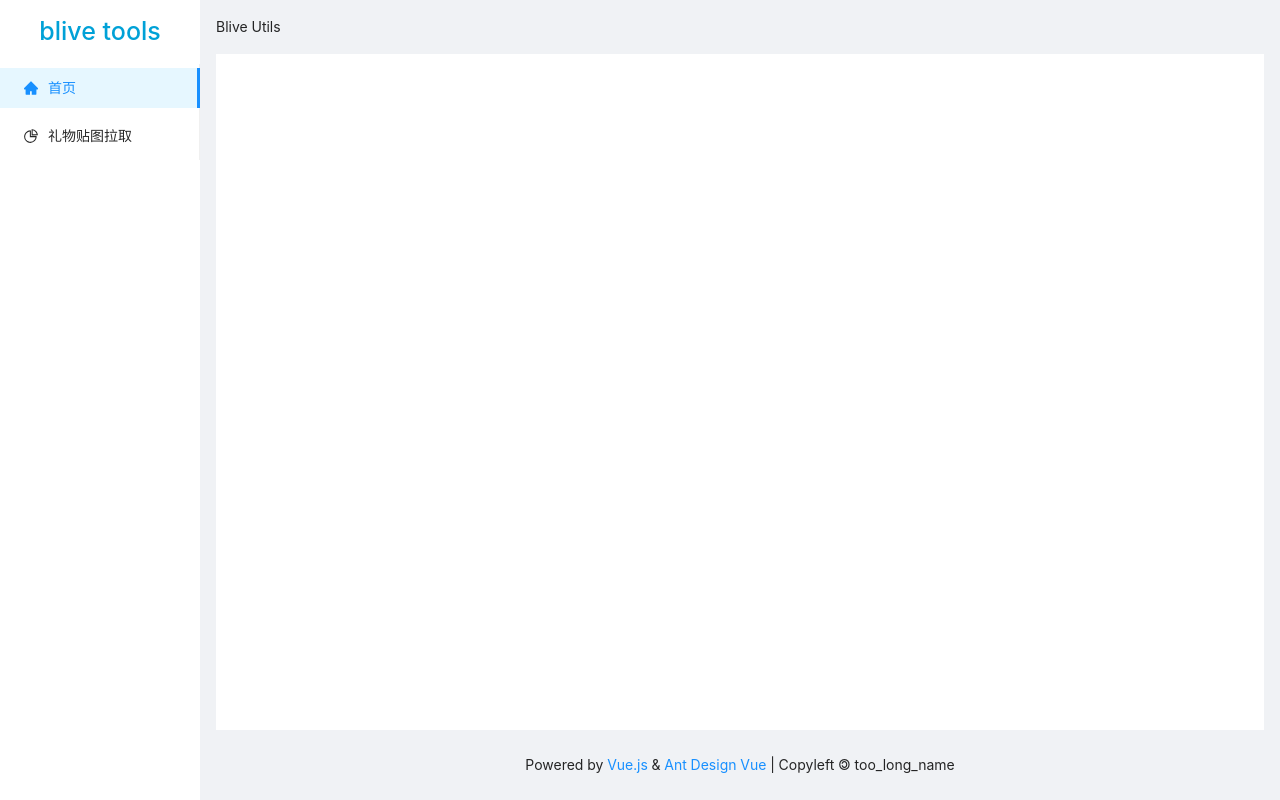
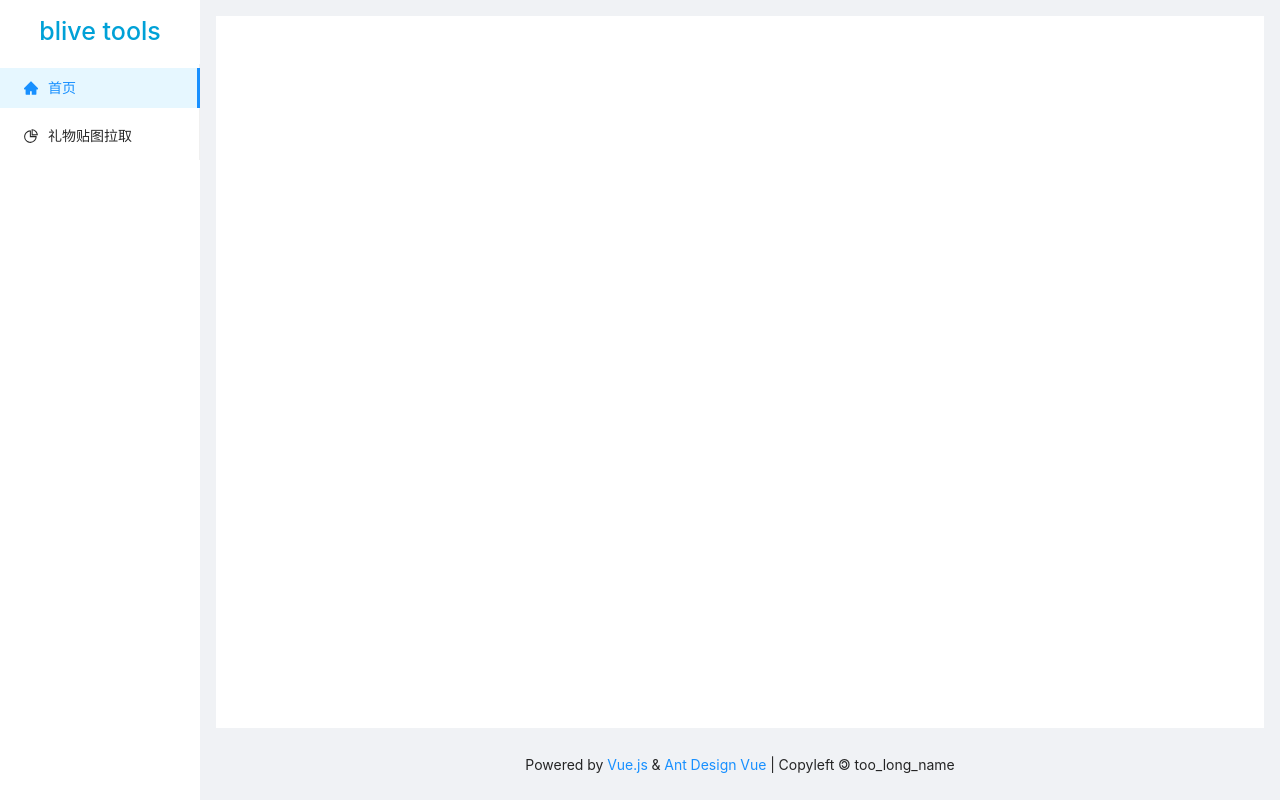
Before and after one commit to Dengzixu/blive-tools-webui, a Vue app: page / in a window 1280 px wide. Built offline with nearby package versions, Linux system fonts and the light colour scheme.

Commit message:
🎨 移除面包屑

```diff
--- a/src/views/web/WebHomeView.vue
+++ b/src/views/web/WebHomeView.vue
@@ -7,7 +7,7 @@
       <a-layout>
         <a-layout-content style="margin: 0 16px">
           <a-breadcrumb style="margin: 16px 0">
-            <a-breadcrumb-item>Blive Utils</a-breadcrumb-item>
+            <!--            <a-breadcrumb-item>Blive Utils</a-breadcrumb-item>-->
             <!--          <a-breadcrumb-item>礼物贴图抓取</a-breadcrumb-item>-->
           </a-breadcrumb>
           <div :style="{ padding: '24px', background: '#fff', minHeight: contentHeight ,minWidth: '824px'}">
@@ -44,7 +44,7 @@ export default {
     const router = useRouter();
 
     // 内容区域高度
-    let contentHeight = ref(window.innerHeight - 124 + 'px');
+    let contentHeight = ref(window.innerHeight - 124 + 36 + 'px');
 
     onMounted(() => {
       // 让内容区域高度响应窗口高度
```
